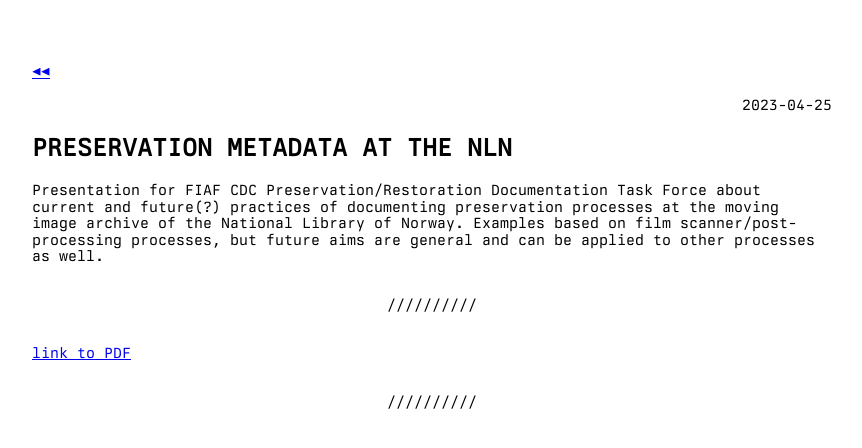
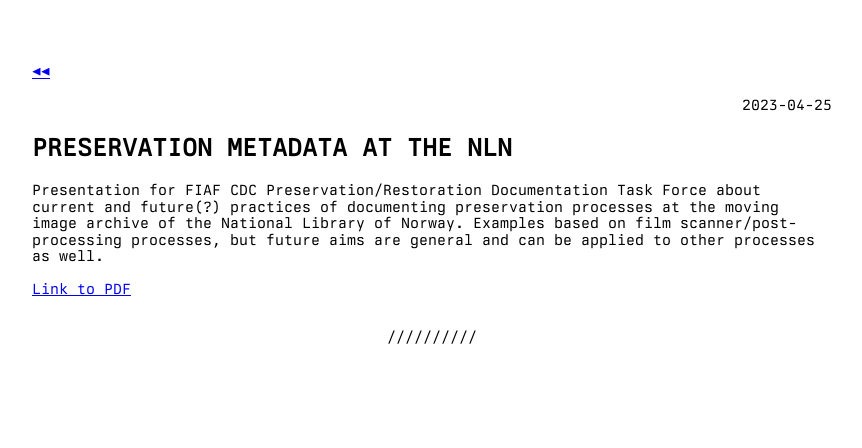
Before and after one commit to torbjornbp/torbjornbp.github.io, a Jekyll site: the page built from _posts/documents/2023-04-25-fiaf cdc-presentation-25042023.md, in a window 1280 px wide. Shown: the top 448 px of the page, without its empty margins (208-1070 px from the left). Built offline with Jekyll 4.4.1, drawn with Linux system fonts in a browser that asks for light colours.

Commit message:
cleaning up

```diff
--- a/_posts/documents/2023-04-25-fiaf cdc-presentation-25042023.md
+++ b/_posts/documents/2023-04-25-fiaf cdc-presentation-25042023.md
@@ -6,8 +6,6 @@
 
 Presentation for FIAF CDC Preservation/Restoration Documentation Task Force about current and future(?) practices of documenting preservation processes at the moving image archive of the National Library of Norway. Examples based on film scanner/post-processing processes, but future aims are general and can be applied to other processes as well.
 
----
-
-[link to PDF](/assets/pdf/CDC-Presentation-25042023.pdf)
+[Link to PDF](/assets/pdf/CDC-Presentation-25042023.pdf)
 
 ---
```
Also changed, not shown: _posts/documents/2023-05-28-FIAF-CDC-film-related-materials-workshop.md (+1 -3 lines).
